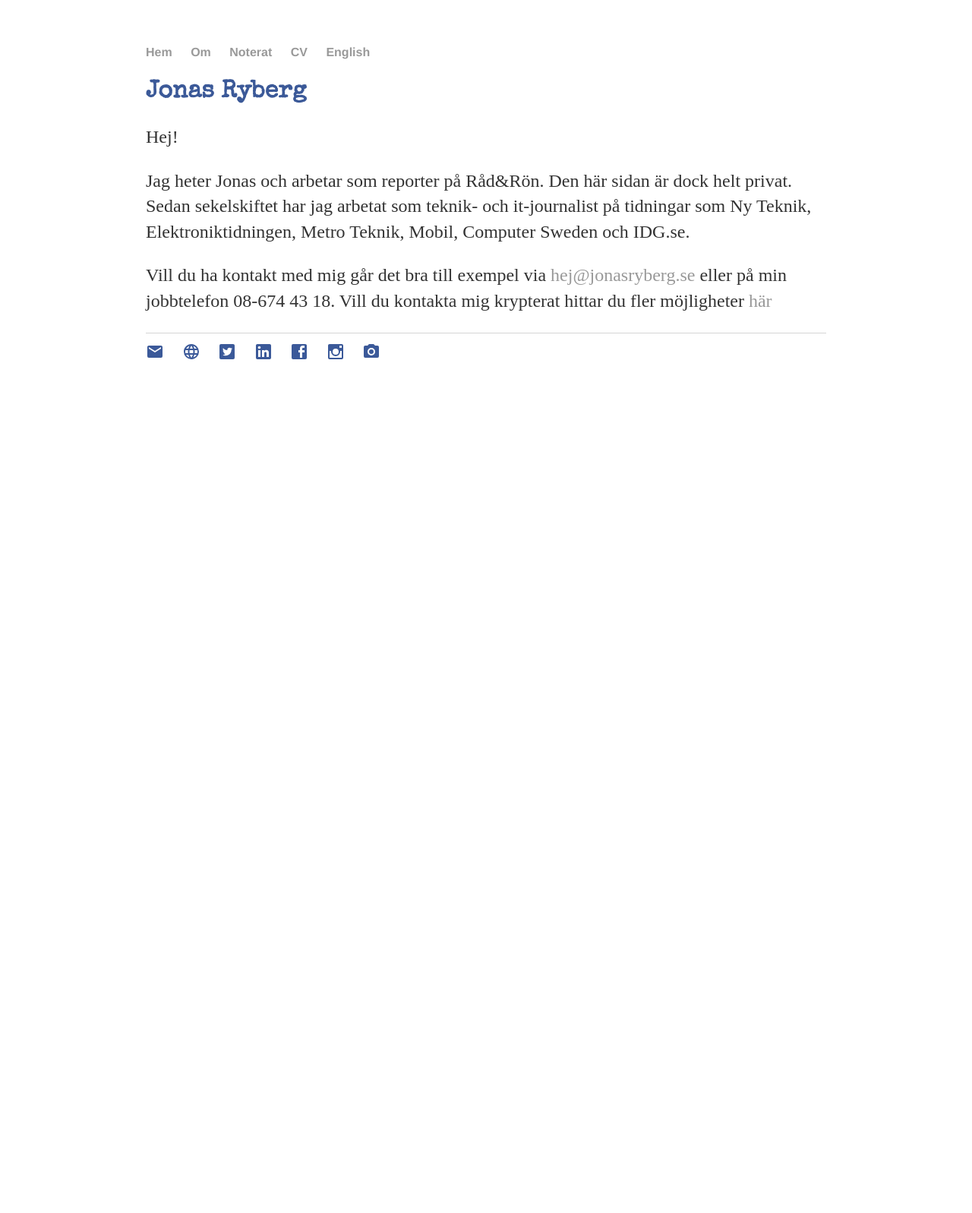
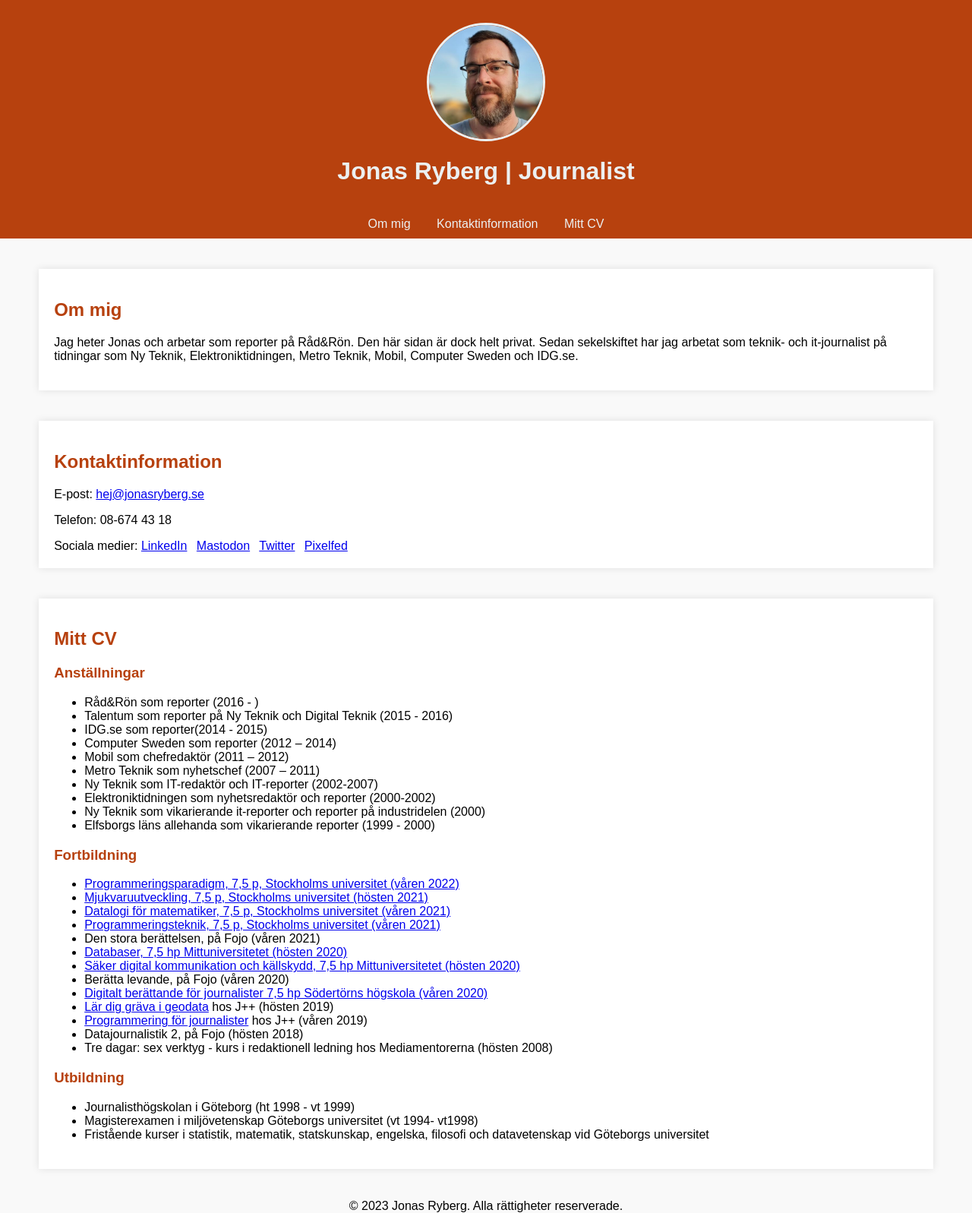
Before and after one commit to jonasryberg/jonasryberg.github.io, a Jekyll site: the page index.html, which Jekyll copies as it is, in a window 1280 px wide. Shown: the whole page at 76% size. Built offline with Jekyll 4.4.1, drawn with Linux system fonts in a browser that asks for light colours; before the commit the page ends 900 px from its top, so only the background shows below that.

Commit message:
Add files via upload

```diff
--- a/index.html
+++ b/index.html
@@ -1,66 +1,174 @@
+
 <!DOCTYPE html>
-<html>
+<html lang="sv">
 <head>
-		<link href='https://fonts.googleapis.com/css?family=Special+Elite' rel='stylesheet' type='text/css'>
-		<title>Jonas Ryberg | journalist</title>
-		<!-- link to main stylesheet -->
-		<link rel="stylesheet" type="text/css" href="css/main.css">
+    <meta charset="UTF-8">
+    <meta name="viewport" content="width=device-width, initial-scale=1.0">
+    <title>Jonas Ryberg | Journalist</title>
+    <style>
+        body {
+            font-family: Arial, sans-serif;
+            margin: 0;
+            padding: 0;
+            background-color: #f9f9f9;
+        }
+        header {
+            background-color: #b7410e;
+            color: #ecf0f1;
+            padding: 10px 0;
+            text-align: center;
+        }
+        .profile-image {
+            width: 150px;
+            height: 150px;
+            border-radius: 50%;
+            margin: 20px auto;
+            display: block;
+            border: 3px solid #ecf0f1;
+        }
+        section {
+            margin: 40px 4%;
+            background-color: #ffffff;
+            padding: 20px;
+            box-shadow: 0 0 10px rgba(0,0,0,0.1);
+        }
+        h2, h3 {
+            color: #b7410e;
+        }
+        nav {
+            background-color: #b7410e;
+            padding: 10px 0;
+        }
+        nav ul {
+            list-style-type: none;
+            margin: 0;
+            padding: 0;
+            text-align: center;
+        }
+        nav ul li {
+            display: inline;
+            margin: 0 15px;
+        }
+        nav ul li a {
+            color: #ecf0f1;
+            text-decoration: none;
+            transition: color 0.3s;
+        }
+        nav ul li a:hover {
+            color: #bdc3c7;
+        }
+        .social-links a {
+            margin-right: 8px;
+
+        }
+    </style>
 </head>
 <body>
 
+
+    <header>
+
+        <img src="jonasryberg_webb.jpg" alt="Profilbild" class="profile-image">
+        <h1>Jonas Ryberg | Journalist</h1>
+
+    </header>
+
     <nav>
         <ul>
-        		<li><a href="/">Hem</a></li>
-	        	<li><a href="/about">Om</a></li>
-	        	<li><a href="/blog">Noterat</a></li>
-        		<li><a href="/cv">CV</a></li>
-        		<li><a href="/english">English</a></li>
+            <li><a href="#presentation">Om mig</a></li>
+            <li><a href="#kontakt">Kontaktinformation</a></li>
+            <li><a href="#cv">Mitt CV</a></li>
         </ul>
     </nav>
-		<H2>Jonas Ryberg</H2>
-		<div class="container">
-    		<div class="blurb">
 
+    <section id="presentation">
+        <h2>Om mig</h2>
+        <p>Jag heter Jonas och arbetar som reporter på Råd&Rön. Den här sidan är dock helt privat. Sedan sekelskiftet har jag arbetat som teknik- och it-journalist på tidningar som Ny Teknik, Elektroniktidningen, Metro Teknik, Mobil, Computer Sweden och IDG.se.</p>
+    </section>
 
+    <section id="kontakt">
+        <h2>Kontaktinformation</h2>
 
-<P>Hej!</P><P/>Jag heter Jonas och arbetar som reporter på Råd&Rön. Den här sidan är dock helt privat. Sedan sekelskiftet har jag arbetat som teknik- och it-journalist på tidningar som Ny Teknik, Elektroniktidningen, Metro Teknik, Mobil, Computer Sweden och IDG.se.</P> <P>  Vill du ha kontakt med mig går det bra till exempel via <script language="JavaScript">
+        <p>E-post: <script language="JavaScript">
 				var namn1 = "hej";
 				var namn2 = "jonasryberg.se";
 				var linktext = namn1 + "@" + namn2 ; ;
 				document.write("<a href='" + "mail" + "to:" + namn1 + "@" + namn2 + "'>" + linktext + "</a>");
-				</script>
-eller på min jobbtelefon 08-674 43 18. Vill du kontakta mig krypterat hittar du fler möjligheter <a href="/kontakt">här</a>
-  </P>
+				</script></p>
+        <p>Telefon: 08-674 43 18</p>
 
-  		<div><!-- /.blurb -->
-		</div><!-- /.container -->
-		<footer>
-    		<ul>
-
-			<li><a href="/kontakt"><svg style="width:24px;height:24px" viewBox="0 0 24 24">
-    <path fill="#3b5999" d="M20,8L12,13L4,8V6L12,11L20,6M20,4H4C2.89,4 2,4.89 2,6V18A2,2 0 0,0 4,20H20A2,2 0 0,0 22,18V6C22,4.89 21.1,4 20,4Z" />
-</svg></a></li>
-        		<li><a href="http://www.jonasryberg.se"><svg style="width:24px;height:24px" viewBox="0 0 24 24">
-    <path fill="#3b5999" d="M16.36,14C16.44,13.34 16.5,12.68 16.5,12C16.5,11.32 16.44,10.66 16.36,10H19.74C19.9,10.64 20,11.31 20,12C20,12.69 19.9,13.36 19.74,14M14.59,19.56C15.19,18.45 15.65,17.25 15.97,16H18.92C17.96,17.65 16.43,18.93 14.59,19.56M14.34,14H9.66C9.56,13.34 9.5,12.68 9.5,12C9.5,11.32 9.56,10.65 9.66,10H14.34C14.43,10.65 14.5,11.32 14.5,12C14.5,12.68 14.43,13.34 14.34,14M12,19.96C11.17,18.76 10.5,17.43 10.09,16H13.91C13.5,17.43 12.83,18.76 12,19.96M8,8H5.08C6.03,6.34 7.57,5.06 9.4,4.44C8.8,5.55 8.35,6.75 8,8M5.08,16H8C8.35,17.25 8.8,18.45 9.4,19.56C7.57,18.93 6.03,17.65 5.08,16M4.26,14C4.1,13.36 4,12.69 4,12C4,11.31 4.1,10.64 4.26,10H7.64C7.56,10.66 7.5,11.32 7.5,12C7.5,12.68 7.56,13.34 7.64,14M12,4.03C12.83,5.23 13.5,6.57 13.91,8H10.09C10.5,6.57 11.17,5.23 12,4.03M18.92,8H15.97C15.65,6.75 15.19,5.55 14.59,4.44C16.43,5.07 17.96,6.34 18.92,8M12,2C6.47,2 2,6.5 2,12A10,10 0 0,0 12,22A10,10 0 0,0 22,12A10,10 0 0,0 12,2Z" />
-</svg></a></li>
-        		<li><a href="https://twitter.com/ryberg"><svg style="width:24px;height:24px" viewBox="0 0 24 24">
-    <path fill="#3b5999" d="M17.71,9.33C17.64,13.95 14.69,17.11 10.28,17.31C8.46,17.39 7.15,16.81 6,16.08C7.34,16.29 9,15.76 9.9,15C8.58,14.86 7.81,14.19 7.44,13.12C7.82,13.18 8.22,13.16 8.58,13.09C7.39,12.69 6.54,11.95 6.5,10.41C6.83,10.57 7.18,10.71 7.64,10.74C6.75,10.23 6.1,8.38 6.85,7.16C8.17,8.61 9.76,9.79 12.37,9.95C11.71,7.15 15.42,5.63 16.97,7.5C17.63,7.38 18.16,7.14 18.68,6.86C18.47,7.5 18.06,7.97 17.56,8.33C18.1,8.26 18.59,8.13 19,7.92C18.75,8.45 18.19,8.93 17.71,9.33M20,2H4A2,2 0 0,0 2,4V20A2,2 0 0,0 4,22H20A2,2 0 0,0 22,20V4C22,2.89 21.1,2 20,2Z" />
-</svg></a></li>
-        		<li><a href="https://se.linkedin.com/in/jryberg"><svg style="width:24px;height:24px" viewBox="0 0 24 24">
-    <path fill="#3b5999" d="M19,19H16V13.7A1.5,1.5 0 0,0 14.5,12.2A1.5,1.5 0 0,0 13,13.7V19H10V10H13V11.2C13.5,10.36 14.59,9.8 15.5,9.8A3.5,3.5 0 0,1 19,13.3M6.5,8.31C5.5,8.31 4.69,7.5 4.69,6.5A1.81,1.81 0 0,1 6.5,4.69C7.5,4.69 8.31,5.5 8.31,6.5A1.81,1.81 0 0,1 6.5,8.31M8,19H5V10H8M20,2H4C2.89,2 2,2.89 2,4V20A2,2 0 0,0 4,22H20A2,2 0 0,0 22,20V4C22,2.89 21.1,2 20,2Z" />
-</svg></a></li>
-<li><a href="https://www.facebook.com/ryberg"><svg style="width:24px;height:24px" viewBox="0 0 24 24">
-    <path fill="#3b5999" d="M19,4V7H17A1,1 0 0,0 16,8V10H19V13H16V20H13V13H11V10H13V7.5C13,5.56 14.57,4 16.5,4M20,2H4A2,2 0 0,0 2,4V20A2,2 0 0,0 4,22H20A2,2 0 0,0 22,20V4C22,2.89 21.1,2 20,2Z" />
-</svg></a></li>
-<li><a href="https://www.instagram.com/jonas/"><svg style="width:24px;height:24px" viewBox="0 0 24 24">
-    <path fill="#3b5999" d="M20,6.5A0.5,0.5 0 0,1 19.5,7H17.5A0.5,0.5 0 0,1 17,6.5V4.5A0.5,0.5 0 0,1 17.5,4H19.5A0.5,0.5 0 0,1 20,4.5M4.5,20A0.5,0.5 0 0,1 4,19.5V11H6.09C6.03,11.32 6,11.66 6,12A6,6 0 0,0 12,18A6,6 0 0,0 18,12C18,11.66 17.96,11.32 17.91,11H20V19.5A0.5,0.5 0 0,1 19.5,20M12,8A4,4 0 0,1 16,12A4,4 0 0,1 12,16A4,4 0 0,1 8,12A4,4 0 0,1 12,8M20,2H4C2.89,2 2,2.89 2,4V20A2,2 0 0,0 4,22H20A2,2 0 0,0 22,20V4C22,2.89 21.1,2 20,2Z" />
-</svg></A></a></li>
-<li><a href="https://www.flickr.com/photos/ryberg/"><svg style="width:24px;height:24px" viewBox="0 0 24 24">
-    <path fill="#3b5999" d="M4,4H7L9,2H15L17,4H20A2,2 0 0,1 22,6V18A2,2 0 0,1 20,20H4A2,2 0 0,1 2,18V6A2,2 0 0,1 4,4M12,7A5,5 0 0,0 7,12A5,5 0 0,0 12,17A5,5 0 0,0 17,12A5,5 0 0,0 12,7M12,9A3,3 0 0,1 15,12A3,3 0 0,1 12,15A3,3 0 0,1 9,12A3,3 0 0,1 12,9Z" />
-</svg></a></li>
+        <div class="social-links">
+        	Sociala medier:
+            <a href="https://www.linkedin.com/in/jryberg">LinkedIn</a>
+            <a href="https://mastodon.social/@Ryberg">Mastodon</a>
+            <a href="https://www.twitter.com/ryberg">Twitter</a>
+            <a href="https://portfolio.pixelfed.social/Ryberg">Pixelfed</a>
+            <!-- Add other social media links as needed -->
+        </div>
 
 
+    </section>
+
+    <section id="cv">
+        <h2>Mitt CV</h2>
+<p>
+<h3>Anställningar</h3>
+<ul>
+<li>Råd&Rön som reporter (2016 - )</li>
+<li>Talentum som reporter på Ny Teknik och Digital Teknik (2015 - 2016)</li>
+<li>IDG.se som reporter(2014 - 2015)</li>
+<li>Computer Sweden som reporter (2012 – 2014)</li>
+<li>Mobil som chefredaktör (2011 – 2012) </li>
+<li>Metro Teknik som nyhetschef (2007 – 2011) </li>
+<li>Ny Teknik som IT-redaktör och IT-reporter (2002-2007) </li>
+<li>Elektroniktidningen som nyhetsredaktör och reporter (2000-2002) </li>
+<li>Ny Teknik som vikarierande it-reporter och reporter på industridelen (2000) </li>
+<li>Elfsborgs läns allehanda som vikarierande reporter (1999 - 2000) </li>
 </ul>
+</p>
+<p>
+<h3>Fortbildning</h3>
+<ul>
+  <li><a href="https://www.su.se/sok-kurser-och-program/da4003-1.512355">Programmeringsparadigm, 7,5 p, Stockholms universitet (våren 2022)</a></li>
+  <li><a href="https://www.su.se/sok-kurser-och-program/da4002-1.482617">Mjukvaruutveckling, 7,5 p, Stockholms universitet (hösten 2021)</a></li>
+  <li><a href="https://www.su.se/sok-kurser-och-program/da3018-1.412773">Datalogi för matematiker, 7,5 p, Stockholms universitet (våren 2021)</a></li>
+  <li><a href="https://www.su.se/sok-kurser-och-program/da2005-1.501472">Programmeringsteknik, 7,5 p, Stockholms universitet (våren 2021)</a></li>
+  <li>Den stora berättelsen, på Fojo (våren 2021)</li>
+  <li><a href="https://www.miun.se/utbildning/kurser/data-och-it/datavetenskap/datavetenskap-gr-a-databaser-75-hp/kursplan/?kursplanid=17987">Databaser, 7,5 hp Mittuniversitetet (hösten 2020)</a></li>
+  <li><a href="https://www.miun.se/utbildning/kurser/medier-och-design/journalistik/journalistik-gr-a-sakrare-digital-kommunikation-och-kallskydd-75-hp/kursplan/?kursplanid=24314">Säker digital kommunikation och källskydd, 7,5 hp Mittuniversitetet (hösten 2020)</a></li>
+  <li>Berätta levande, på Fojo (våren 2020)</li>
+  <li><a href="https://www.sh.se/program--kurser/kurser/grund/digitalt-berattande-for-journalister">Digitalt berättande för journalister 7,5 hp Södertörns högskola (våren 2020)</a></li>
+  <li><a href="https://jplusplus.org/sv/academy/lar-dig-grava-i-geodata/">Lär dig gräva i geodata</a> hos J++ (hösten 2019)</li>
+  <li><a href="http://jplusplus.org/sv/academy/lar-dig-programmering-for-journalister/">Programmering för journalister</a> hos J++ (våren 2019)</li>
+  <li>Datajournalistik 2, på Fojo (hösten 2018)</li>
+  <li>Tre dagar: sex verktyg - kurs i redaktionell ledning hos Mediamentorerna (hösten 2008) </li>
+</ul>
+</p>
+<p>
+<h3>Utbildning</h3>
+<ul>
+<li>Journalisthögskolan i Göteborg (ht 1998 - vt 1999) </li>
+<li>Magisterexamen i miljövetenskap Göteborgs universitet (vt 1994- vt1998) </li>
+<li>Fristående kurser i statistik, matematik, statskunskap, engelska, filosofi och datavetenskap vid Göteborgs universitet </li>
+</ul>
+</p>
+    </section>
+    <footer ><center>
+       © 2023 Jonas Ryberg. Alla rättigheter reserverade.
      </footer>
+
+    <script>
+        document.querySelectorAll('nav a').forEach(anchor => {
+            anchor.addEventListener('click', function (e) {
+                e.preventDefault();
+                document.querySelector(this.getAttribute('href')).scrollIntoView({
+                    behavior: 'smooth'
+                });
+            });
+        });
+    </script>
+
 </body>
+
+
 </html>
```
Lines whose indentation alone changed are shown as unchanged.
